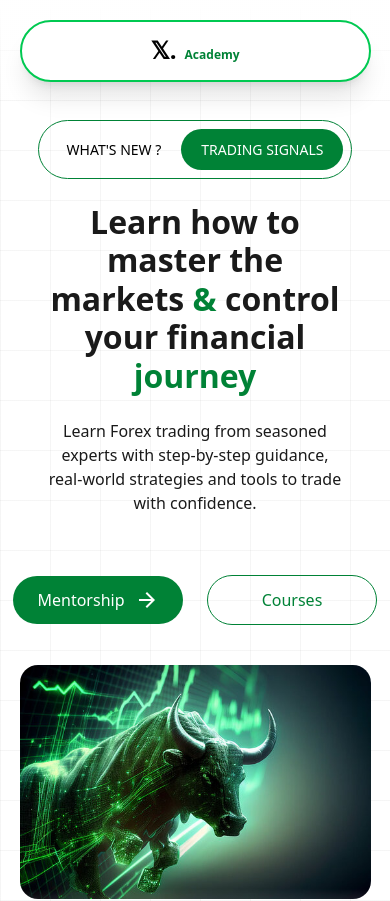
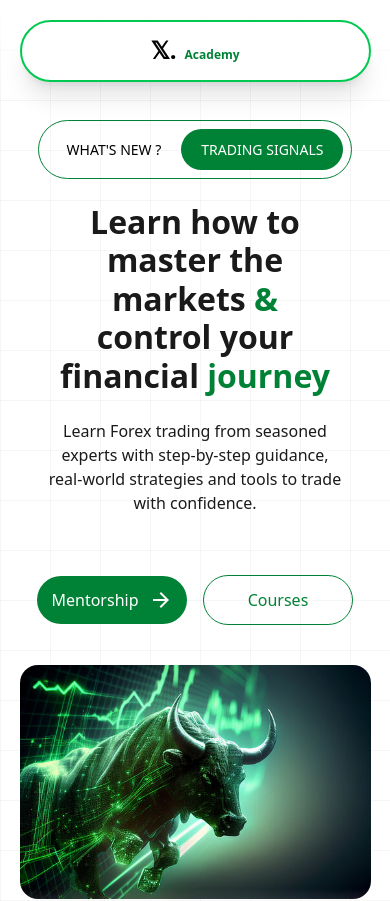
Before and after one commit to Eche00/bigxacademy, a React (Vite) app: page / in a window 390 px wide. Shown: the top 901 px of the page. Built offline with nearby package versions, Linux system fonts and the light colour scheme; some icons are missing.

Commit message:
Update Hero section buttons for better gap

```diff
--- a/src/pages/homecomponents/Hero.tsx
+++ b/src/pages/homecomponents/Hero.tsx
@@ -37,16 +37,16 @@ function Hero() {
                 Learn Forex trading from seasoned experts with step-by-step guidance, real-world strategies and tools to trade with confidence.
                 </p>
               </div>
-              <div className=" flex items-center justify-center gap-[24px]  py-10 w-fit">
+              <div className=" flex items-center justify-center sm:gap-[24px] gap-4  py-10 w-fit">
                 <Link
                  to='/mentorship'
-                  className="flex items-center justify-center gap-[10px] rounded-full bg-green-700 text-white sm:py-[10px] py-[12px]  sm:w-[200px] w-[170px] text-[16px] sm:text-[18px] font-[400] cursor-pointer hover:scale-105 transition-all duration-300">
+                  className="flex items-center justify-center gap-[10px] rounded-full bg-green-700 text-white sm:py-[10px] py-[12px]  sm:w-[200px] w-[150px] text-[16px] sm:text-[18px] font-[400] cursor-pointer hover:scale-105 transition-all duration-300">
                  Mentorship <ArrowForward/>
                 </Link>
 
                 <Link
                   to="/courses"
-                  className=" sm:py-[10px] py-[12px] sm:w-[200px] w-[170px] text-[16px] text-green-700 sm:text-[18px] border-[1px] border-green-700  rounded-full flex items-center justify-center font-[400] cursor-pointer hover:scale-105 transition-all duration-300">
+                  className=" sm:py-[10px] py-[12px] sm:w-[200px] w-[150px] text-[16px] text-green-700 sm:text-[18px] border-[1px] border-green-700  rounded-full flex items-center justify-center font-[400] cursor-pointer hover:scale-105 transition-all duration-300">
                   Courses
                 </Link>
 
```
